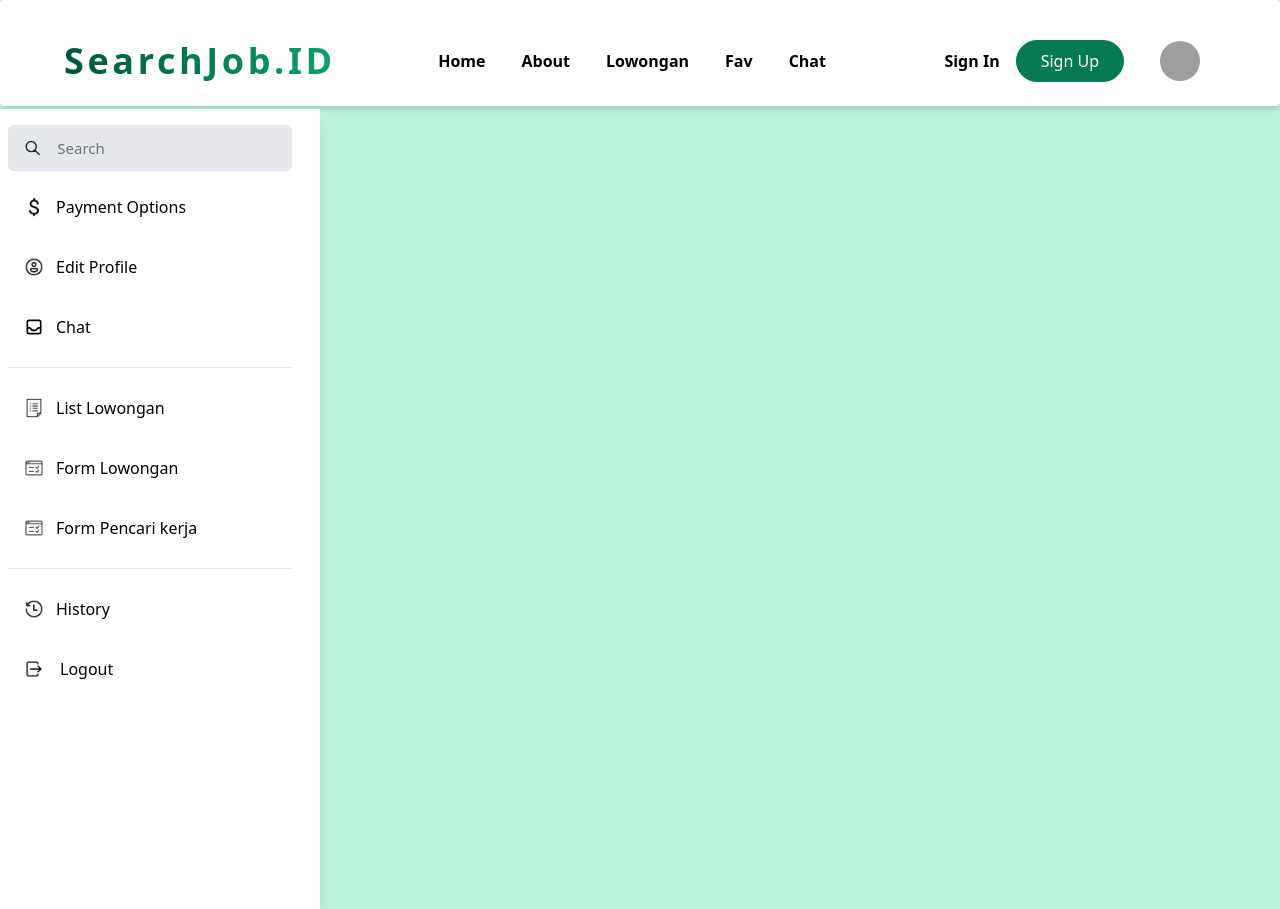
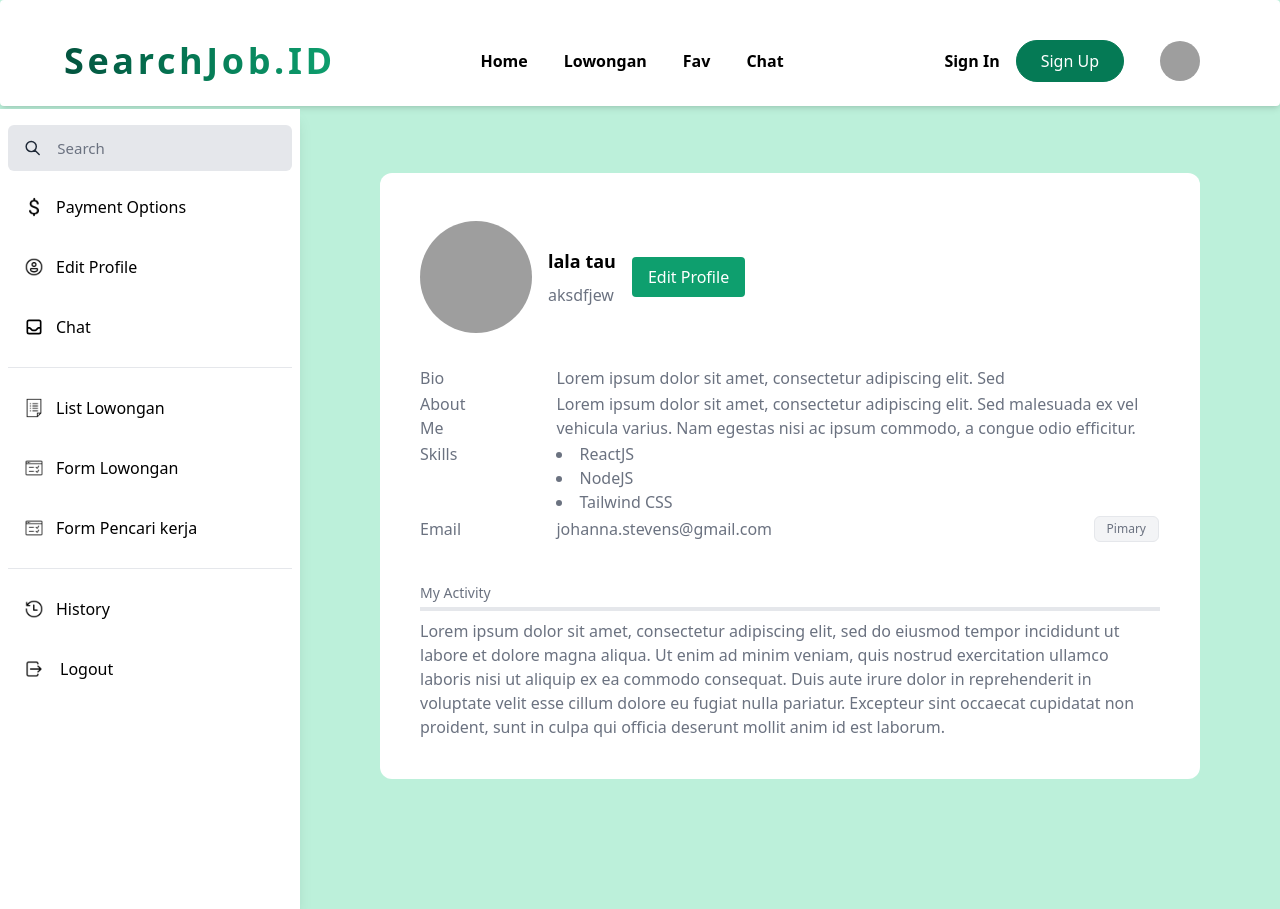
Before and after one commit to Ridho941/searchjob, a React (Create React App) app: page /profile in a window 1280 px wide. Built offline with nearby package versions, Linux system fonts and the light colour scheme; grey boxes are pictures that could not be loaded; the HTML template or start-up script is replaced by a standard one.

Commit message:
perbaikan job

```diff
--- a/src/components/Hero.js
+++ b/src/components/Hero.js
@@ -1,18 +1,17 @@
 import React from 'react'
+
 
 export default function Hero() {
     return (
         <section>
-            <div className=" mt-8 relative h-[600px]   w-full bg-red-500/20 sm:h-[55vh] md:h-[440px]">
-                {/*<img src="https://verihubs.com/wp-content/uploads/2022/12/corporate-identity-2.jpg" layout="fill" objectFit="cover" />*/}
-
+            <div class=" relative w-full h-screen bg-[url('https://raw.githubusercontent.com/MiadV/hiredli-tw/main/public/img/corporate.jpg')] bg-cover bg-center flex justify-center items-center">
                 <div className='absolute inset-0 bg-neutral-900/70 py-10 '>
-                    <div className='mx-4 mt-16 text-center flex flex-col items-center'>
+                    <div className=' mt-40 text-center flex flex-col items-center'>
                         <h1 className='text-3xl font-extrabold uppercase tracking-wide text-white sm:text-4xl md:text-5xl lg:text-6xl'>Cari Lowongan <span className='text-green-600'>kerja</span>?</h1>
                         <span className='text-xl text-white sm:text-2xl'>Temukan pekerjaanmu selanjutnya </span>
                         <div className='mt-8'></div>
-                        <div className='flex items-center overflow-hidden rounded-xl bg-white shadow-md group-focus-within:ring-2 group-focus-within:ring-green-400 group-focus-within:ring-offset-2 group-focus-within:ring-offset-transparent'>
-                            <span className="pointer-events-none block px-2 text-slate-400 group-focus-within:text-indigo-800">
+                        <div className='flex items-center overflow-hidden  rounded-xl bg-white shadow-md group-focus-within:ring-2 group-focus-within:ring-green-400 group-focus-within:ring-offset-2 group-focus-within:ring-offset-transparent'>
+                            <span className="pointer-events-none block pl-4 text-slate-400 group-focus-within:text-indigo-800">
                                 <svg
                                     className="h-6 w-6"
                                     fill="none"
@@ -28,7 +27,7 @@ export default function Hero() {
                                 </svg>
                             </span>
                             <input
-                                className="w-full appearance-none border-transparent p-2 text-xl leading-6 text-slate-900 placeholder-slate-400 focus:border-transparent focus:ring-0"
+                                className="w-full appearance-none border-transparent p-2 px-8 text-xl leading-6 text-slate-900 placeholder-slate-400 focus:border-transparent focus:ring-0"
                                 type="text"
                                 aria-label="Search input"
                                 placeholder="Nama Pekerjaan..." />
@@ -42,8 +41,8 @@ export default function Hero() {
                     </div>
 
                 </div>
+                </div>
 
-            </div >
 
         </section >
 
--- a/src/components/Navbar.js
+++ b/src/components/Navbar.js
@@ -14,9 +14,7 @@ const Navbar = () => {
           <div className='font-bold hover:text-green-600'>
             <a href='/'>Home</a>
           </div>
-          <div className='font-bold hover:text-green-600'>
-            <a href='/'>About</a>
-          </div>
+
           <div className='font-bold hover:text-green-600'>
             <a href='/llowongan'>Lowongan</a>
           </div>
--- a/src/pages/Profile.js
+++ b/src/pages/Profile.js
@@ -114,8 +114,72 @@ function Profile() {
                         </div>
                     </div>
 
+                </div>
+                <section className=' col-span-4 px-20 relative '>
+                        <div className='pl-0  transition-all gap-8 py-16  border-gray-800'>
+                            <div className='p-10 bg-white rounded-xl'>
+                                <div className='flex items-center gap-4 mt-2'>
+                                    <img
+                                        src="https://img.freepik.com/free-photo/young-asian-teenage-girl-surprised-excited-isolated-pink-background_74952-2590.jpg?w=900&t=st=1677461617~exp=1677462217~hmac=751528225d96d149accb3e39885833ba389a438d75b7ff66edb5e54ee7f400c5"
+                                        className="w-28 h-28 object-cover rounded-full"
+                                    />
+                                    <div>
+                                        <h2 className='text-lg font-semibold mb-2'>lala tau</h2>
+                                        <span className='text-md text-gray-500'>aksdfjew</span>
+                                    </div>
+                                    <a href="#" className='py-2 px-4 rounded bg-green-500 flex items-center gap-4 text-white hover:bg-green-600'>
+                                        Edit Profile
+                                    </a>
+                                </div>
+                                <p className='text-gray-500 flex-items-center mt-8 mb-10 '>
+                                    <div>
+                                        <tr className=''>
+                                            <span className='w-1/5  text-right pr-20 space-y-6 align-top'>Bio</span>
+                                            <td>Lorem ipsum dolor sit amet, consectetur adipiscing elit. Sed
+                                            </td>
 
-                </div>
+                                        </tr>
+                                        <tr >
+                                            <span className='w-1/5 text-right pr-20 space-y-8 align-top'>About Me</span>
+                                            <td className="mb-2">Lorem ipsum dolor sit amet, consectetur adipiscing elit. Sed
+                                                malesuada ex vel vehicula varius. Nam egestas nisi ac ipsum
+                                                commodo, a congue odio efficitur.</td>
+
+                                        </tr>
+                                        <tr>
+                                            <span className='w-1/5 text-right pr-10 space-y-3 align-top'>Skills</span>
+                                            <td>
+                                                <div className='flex-items-center'>
+                                                    <li>ReactJS</li>
+                                                    <li>NodeJS</li>
+                                                    <li>Tailwind CSS</li>
+                                                </div>
+                                            </td>
+                                        </tr>
+                                        <tr>
+                                            <span className='w-1/5 text-right pr-10 space-y-3 align-top mb-2'>Email</span>
+                                            <td>
+                                                <div className="flex items-center">
+                                                    <span className="flex-1">johanna.stevens@gmail.com</span>
+                                                    <button className="bg-gray-100 border border-gray-200 py-1 px-3 rounded-md text-xs font-normal">
+                                                        Pimary
+                                                    </button>
+                                                </div>
+                                            </td>
+                                        </tr>
+                                    </div>
+
+                                </p>
+                                <div>
+                                    <div className='mt-8'>
+                                        <h2 className='pb-1 border-b-4 border-tranparent text-sm text-gray-500 mb-2'>My Activity</h2>
+                                        <span className='text-md text-gray-500'>Lorem ipsum dolor sit amet, consectetur adipiscing elit, sed do eiusmod tempor incididunt ut labore et dolore magna aliqua. Ut enim ad minim veniam, quis nostrud exercitation ullamco laboris nisi ut aliquip ex ea commodo consequat. Duis aute irure dolor in reprehenderit in voluptate velit esse cillum dolore eu fugiat nulla pariatur. Excepteur sint occaecat cupidatat non proident, sunt in culpa qui officia deserunt mollit anim id est laborum.</span>
+                                    </div>
+                                </div>
+                            </div>
+                        </div>
+                    </section>
+
             </div>
         </div>
         /* <div className='bg-green-600'>
```
